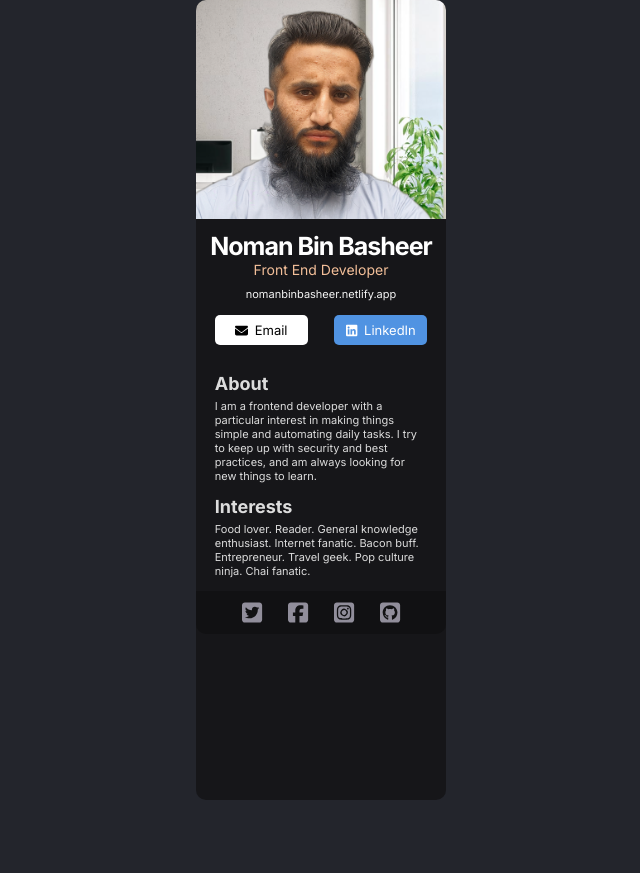
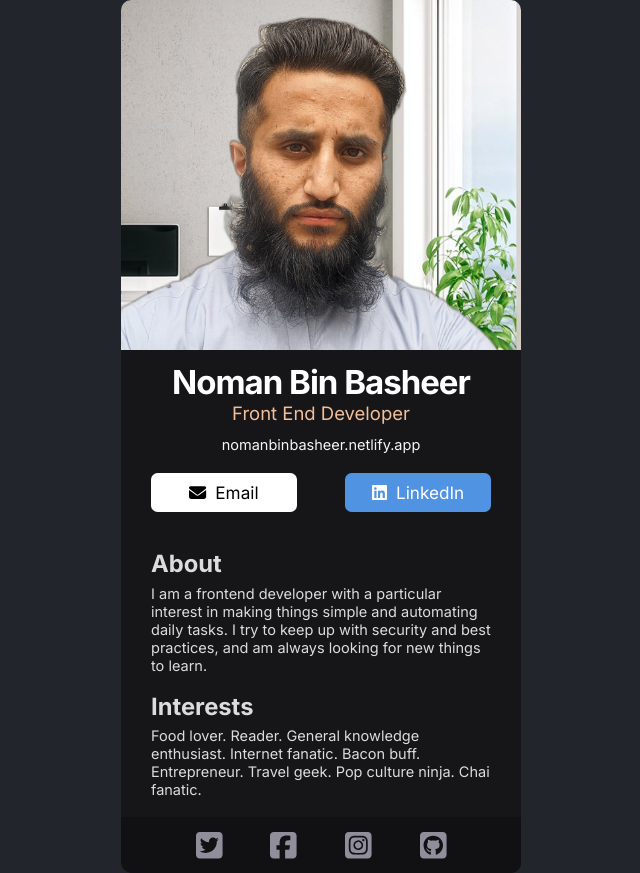
Before and after one commit to NomanBinBasheer/React-Digital-Business-Card, a React (Vite) app: page / in a window 1280 px wide. Shown: the whole page, without its empty margins (319-959 px from the left). Before the commit the page ends 800 px from the top, so only its background shows below. Built offline with nearby package versions, Linux system fonts and the light colour scheme.

Commit message:
changed width of the container and font sizes of everything

```diff
--- a/src/App.css
+++ b/src/App.css
@@ -1,5 +1,5 @@
 html{
-    font-size: 62.5%;
+    font-size: 82.5%;
 }
 
 body{
@@ -14,13 +14,11 @@ body{
 
 }
 #root{
-    width: 250px;
-
+    width: 400px;
 }
 .container{
     border-radius: 10px;
     background: #161619;
-    height: 100vh;
 }
 .infoContainer{
     text-align: center;
@@ -128,11 +126,11 @@ body{
 
 /*  Media Queries */
 
-@media screen and (min-width: 1300px) {
+/* @media screen and (min-width: 1300px) {
     #root{
         width: 19%;
     }
-  }
+  } */
 
   @media screen and (max-width: 396px) {
     #root{
```
